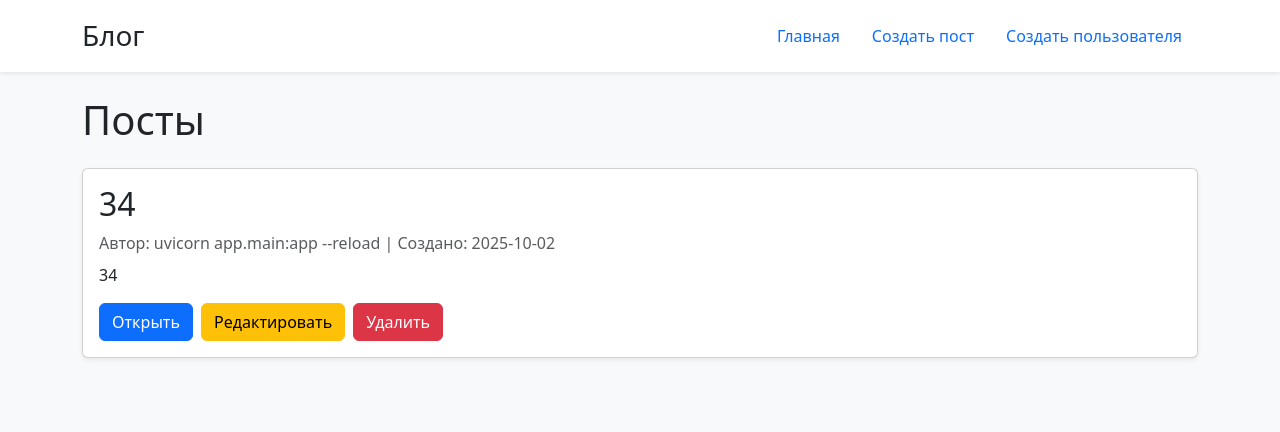
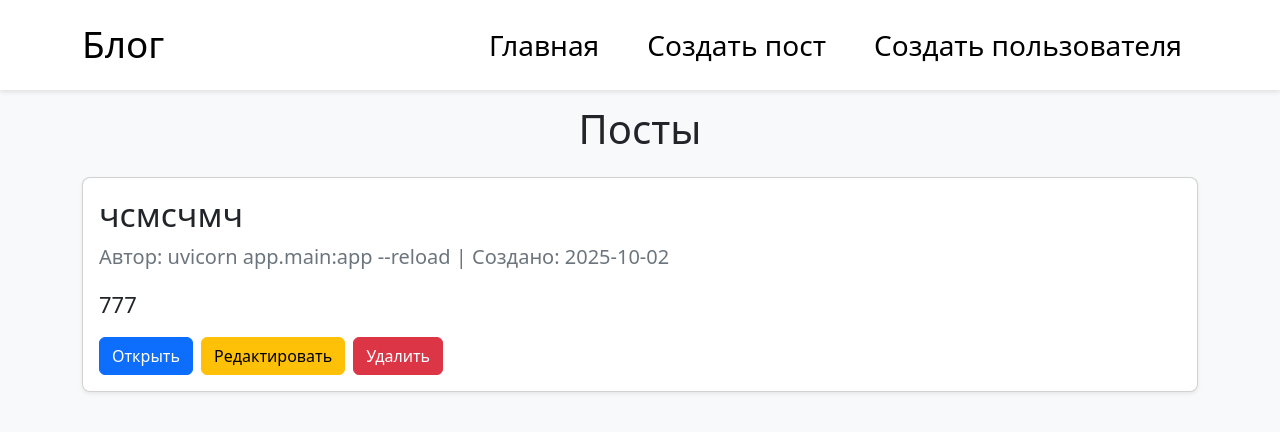
Before and after one commit to Neonchik4/lyceum-practice-blog-1-25, a FastAPI app: page / in a window 1280 px wide. Shown: the top 432 px of the page. Run offline with FastAPI, Linux system fonts and the light colour scheme.

Commit message:
front fixed

```diff
--- a/app/data/store.json
+++ b/app/data/store.json
@@ -34,15 +34,15 @@
     }
   },
   "posts": {
-    "12": {
-      "id": 12,
+    "14": {
+      "id": 14,
       "authorId": 1,
-      "title": "34",
-      "content": "34",
-      "createdAt": "2025-10-02T08:41:45.181064",
-      "updatedAt": "2025-10-02T08:41:45.181064"
+      "title": "чсмсчмч",
+      "content": "777",
+      "createdAt": "2025-10-02T08:44:17.210004",
+      "updatedAt": "2025-10-02T09:04:43.005840"
     }
   },
   "next_user_id": 5,
-  "next_post_id": 13
+  "next_post_id": 15
 }
--- /dev/null
+++ b/app/static/css/base.css
@@ -0,0 +1,30 @@
+.site-header {
+    transform-origin: top center;
+    background: #fff;
+    box-shadow: 0 2px 5px rgba(0, 0, 0, 0.1);
+    height: 70%;
+}
+
+.logo {
+    font-size: 2.3rem;
+    text-decoration: none;
+    color: #000;
+}
+
+.nav-link {
+    font-size: 175%;
+    margin-left: 1rem;
+    text-decoration: none !important;
+}
+
+.main-link {
+    color: #000000 !important;
+}
+
+.other-link {
+    color: #000000 !important;
+}
+
+main {
+    margin-top: 15px;
+}
--- /dev/null
+++ b/app/static/css/home.css
@@ -0,0 +1,24 @@
+.post-card {
+    background: #fff;
+    border-radius: 8px;
+}
+
+.post-meta {
+    font-size: 20px;
+    color: #6c757d;
+    margin-bottom: 1rem;
+}
+
+h1 {
+    display: flex;
+    justify-content: center;
+    margin-top: 5px;
+}
+
+h2 {
+    font-size: 2.1rem;
+}
+
+.card-text {
+    font-size: 22px;
+}
--- /dev/null
+++ b/app/static/css/post_form.css
@@ -0,0 +1,6 @@
+.form-card {
+    background: #fff;
+    border-radius: 8px;
+    max-width: 600px;
+    margin: auto;
+}
--- /dev/null
+++ b/app/static/css/user_form.css
@@ -0,0 +1,6 @@
+.form-card {
+    background: #fff;
+    border-radius: 8px;
+    max-width: 600px;
+    margin: auto;
+}
--- a/app/templates/base.html
+++ b/app/templates/base.html
@@ -3,16 +3,17 @@
 <head>
     <meta charset="utf-8"/>
     <link href="https://cdn.jsdelivr.net/npm/bootstrap@5.3.2/dist/css/bootstrap.min.css" rel="stylesheet">
+    <link rel="stylesheet" href="/static/css/base.css"/>
     <title>{% block title %}Блог{% endblock %}</title>
 </head>
 <body class="bg-light">
-<header class="site-header bg-white shadow-sm mb-4">
+<header class="site-header">
     <div class="container d-flex justify-content-between align-items-center py-3">
-        <a class="logo h3 mb-0 text-dark text-decoration-none" href="/">Блог</a>
+        <a class="logo" href="/">Блог</a>
         <nav class="nav">
-            <a class="nav-link" href="/">Главная</a>
-            <a class="nav-link" href="/posts/new">Создать пост</a>
-            <a class="nav-link" href="/users/new">Создать пользователя</a>
+            <a class="nav-link main-link" href="/">Главная</a>
+            <a class="nav-link other-link" href="/posts/new">Создать пост</a>
+            <a class="nav-link other-link" href="/users/new">Создать пользователя</a>
         </nav>
     </div>
 </header>
--- a/app/templates/home.html
+++ b/app/templates/home.html
@@ -1,14 +1,15 @@
 {% extends "base.html" %}
 {% block title %}Главная - Блог{% endblock %}
 {% block content %}
+<link rel="stylesheet" href="/static/css/home.css"/>
 <h1 class="mb-4">Посты</h1>
 {% if posts %}
     <div class="row g-3">
         {% for post in posts %}
             <div class="col-12">
-                <div class="card shadow-sm p-3">
-                    <h2 class="card-title">{{ post.title }}</h2>
-                    <div class="text-muted mb-2">
+                <div class="card shadow-sm p-3 post-card">
+                    <h2 class=card-title">{{ post.title }}</h2>
+                    <div class="post-meta">
                         Автор: {{ post.authorLogin }} |
                         Создано: {{ post.createdAt.split('T')[0] }}
                     </div>
@@ -16,7 +17,7 @@
                     <div class="d-flex gap-2">
                         <a href="/posts/{{ post.id }}" class="btn btn-primary">Открыть</a>
                         <a href="/posts/{{ post.id }}/edit" class="btn btn-warning">Редактировать</a>
-                        <form method="post" action="/posts/{{ post.id }}/delete" style="display:inline;">
+                        <form method="post" action="/posts/{{ post.id }}/delete">
                             <button type="submit" class="btn btn-danger">Удалить</button>
                         </form>
                     </div>
--- a/app/templates/post_form.html
+++ b/app/templates/post_form.html
@@ -1,9 +1,10 @@
 {% extends "base.html" %}
 {% block title %}Форма поста - Блог{% endblock %}
 {% block content %}
-<div class="card shadow-sm p-4">
+<link rel="stylesheet" href="/static/css/post_form.css"/>
+<div class="card shadow-sm p-4 form-card">
     <h1 class="mb-4">{% if post %}Редактировать пост{% else %}Создать пост{% endif %}</h1>
-    <form class="form" action="{{ action }}" method="post">
+    <form action="{{ action }}" method="post">
         <div class="mb-3">
             <label class="form-label">Заголовок</label>
             <input class="form-control" name="title" required value="{{ post.title if post }}">
--- a/app/templates/user_form.html
+++ b/app/templates/user_form.html
@@ -1,9 +1,10 @@
 {% extends "base.html" %}
 {% block title %}Создать пользователя - Блог{% endblock %}
 {% block content %}
-<div class="card shadow-sm p-4">
+<link rel="stylesheet" href="/static/css/user_form.css"/>
+<div class="card shadow-sm p-4 form-card">
     <h1 class="mb-4">Создать пользователя</h1>
-    <form class="form" action="{{ action }}" method="post">
+    <form action="{{ action }}" method="post">
         <div class="mb-3">
             <label class="form-label">Электронная почта</label>
             <input class="form-control" name="email" type="email" required>
```
Also changed, not shown: app/static/css/post_view.css (added, +15 -0 lines), app/templates/post_view.html (+5 -4 lines).
